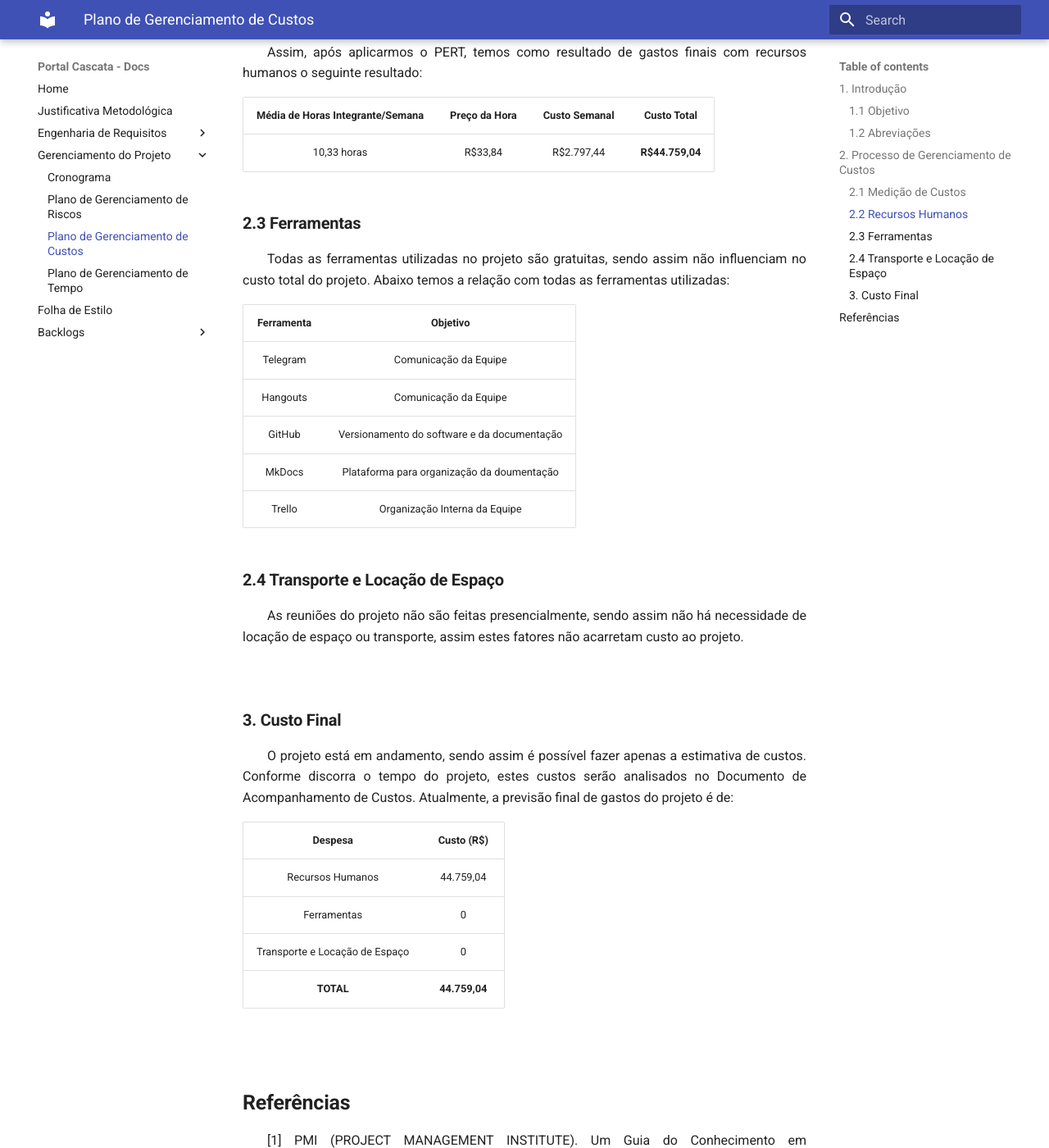
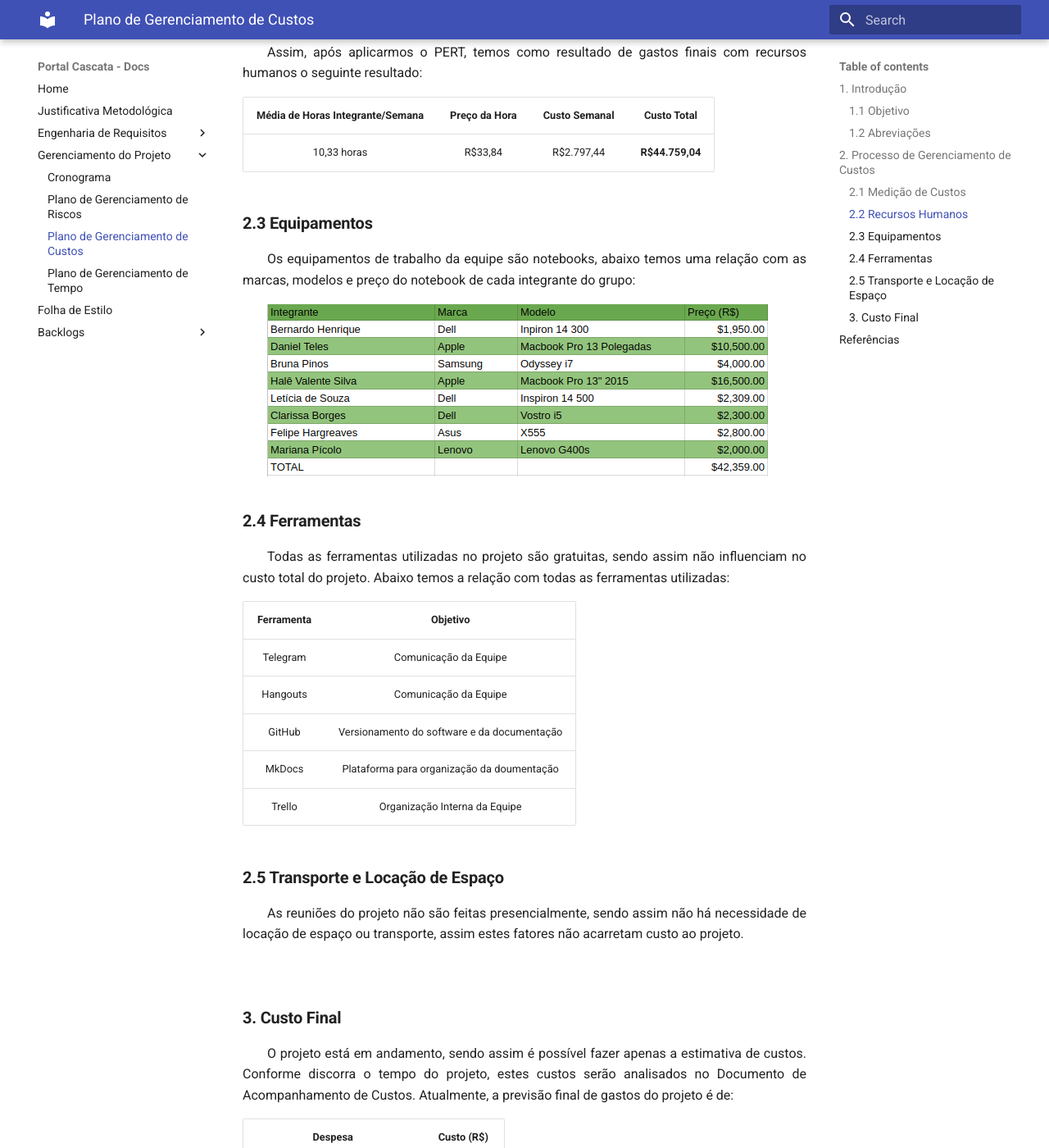
Before and after one commit to projeto-cascata/portal-cascata-docs, an MkDocs documentation site: the page built from docs/gerenciamento/custos.md, in a window 1280 px wide and 1400 px high, scrolled down 2168 px. Shown: the whole window at 82% size. Built offline with MkDocs 1.6.1 and Material for MkDocs 9.7.7, drawn with Linux system fonts in a browser that asks for light colours; old or Windows-style settings are respelled for this version of MkDocs; some of the changed text lies outside the part shown.

Commit message:
Adição dos equipamentos no plano de custo

```diff
--- a/docs/gerenciamento/custos.md
+++ b/docs/gerenciamento/custos.md
@@ -20,6 +20,7 @@
 <br>
 ## **2. Processo de Gerenciamento de Custos**
 Este tópico deverá definir os processos e técnicas que serão utilizadas para gerenciar os custos do Projeto Cascata. Para realizar este processo de forma organizada, será baseado no PmBok e organizado em quatro etapas: planejar, estimar, determinar e controlar os custos.
+
 
 ### **2.1 Medição de Custos**
 Para a análise dos custos será utilizada uma estimativa conhecida como Program Evaluation and Review Technique (PERT). Esta estimativa tem como foco mitigar os erros causados pela falta de certeza dos valores reais dos gastos do projeto e os riscos relacionados.
@@ -62,7 +63,14 @@
 |:------:|:---------:|:---------:|:---------:|
 | 10,33 horas | R$33,84 | R$2.797,44 | <b>R$44.759,04</b> |
 
-### **2.3 Ferramentas**
+
+### **2.3 Equipamentos**
+Os equipamentos de trabalho da equipe são notebooks, abaixo temos uma relação com as marcas, modelos e preço do notebook de cada integrante do grupo:
+
+![Equipamentos](../img/gerenciamento/notebooks.png)
+
+
+### **2.4 Ferramentas**
 Todas as ferramentas utilizadas no projeto são gratuitas, sendo assim não influenciam no custo total do projeto. Abaixo temos a relação com todas as ferramentas utilizadas:
 
 | Ferramenta | Objetivo |
@@ -73,7 +81,7 @@
 | MkDocs   | Plataforma para organização da doumentação |
 | Trello   | Organização Interna da Equipe |
 
-### **2.4 Transporte e Locação de Espaço**
+### **2.5 Transporte e Locação de Espaço**
 As reuniões do projeto não são feitas presencialmente, sendo assim não há necessidade de locação de espaço ou transporte, assim estes fatores não acarretam custo ao projeto.
 
 
@@ -84,9 +92,10 @@
 | Despesa | Custo (R$) |
 | :--------: | :------: |
 | Recursos Humanos | 44.759,04 |
+| Equipamentos | 42.359,00 |
 | Ferramentas | 0 |
 | Transporte e Locação de Espaço | 0 |
-| <b> TOTAL </b> | <b> 44.759,04 </b> |
+| <b> TOTAL </b> | <b> 87.118,04 </b> |
 
 <br>
 ## **Referências**
```
Also changed, not shown: docs/img/gerenciamento/notebooks.png (added).
